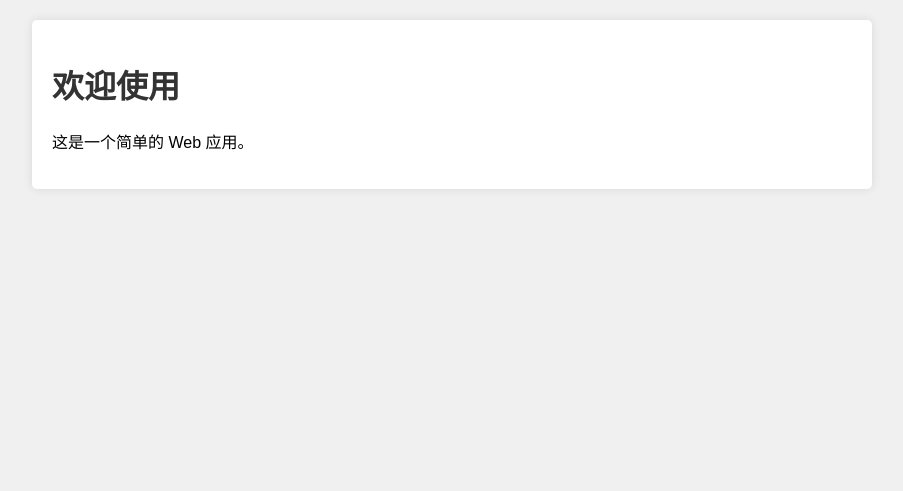
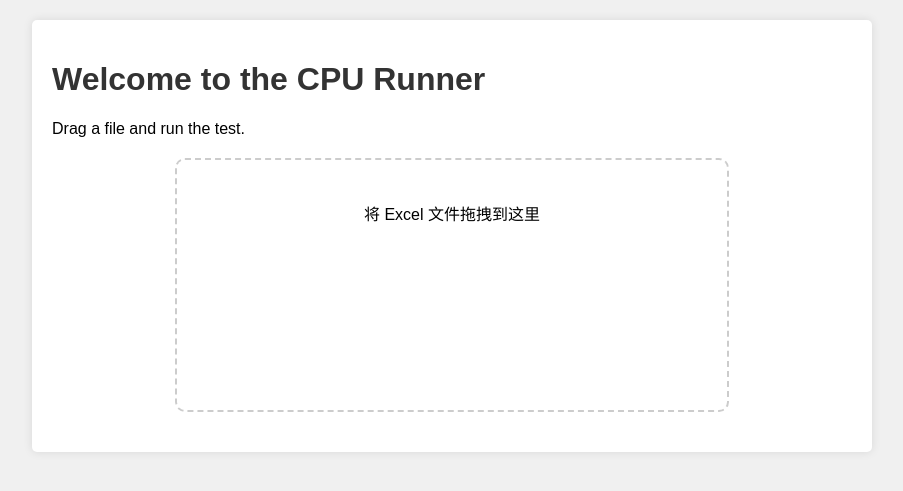
Before and after one commit to alvinMA16/CPUrunner, a Flask app: page / in a window 1280 px wide. Shown: the top 491 px of the page, without its empty margins (188-1091 px from the left). Run offline with Flask 3, Linux system fonts and the light colour scheme.

Commit message:
added feature to drag a file.

```diff
--- a/static/style.css
+++ b/static/style.css
@@ -17,3 +17,47 @@ body {
 h1 {
     color: #333;
 }
+
+.drop-zone {
+    width: 100%;
+    max-width: 500px;
+    height: 200px;
+    padding: 25px;
+    margin: 20px auto;
+    border: 2px dashed #ccc;
+    border-radius: 10px;
+    text-align: center;
+    cursor: pointer;
+}
+
+.drop-zone:hover {
+    background-color: #f8f8f8;
+    border-color: #999;
+}
+
+.file-info {
+    margin-top: 20px;
+    text-align: left;
+}
+
+.file-actions {
+    margin-top: 20px;
+}
+
+.file-actions button {
+    padding: 8px 20px;
+    margin: 0 10px;
+    border: none;
+    border-radius: 5px;
+    cursor: pointer;
+}
+
+#confirm-btn {
+    background-color: #4CAF50;
+    color: white;
+}
+
+#cancel-btn {
+    background-color: #f44336;
+    color: white;
+}
--- a/templates/index.html
+++ b/templates/index.html
@@ -8,8 +8,79 @@
 </head>
 <body>
     <div class="container">
-        <h1>欢迎使用</h1>
-        <p>这是一个简单的 Web 应用。</p>
+        <h1>Welcome to the CPU Runner</h1>
+        <p>Drag a file and run the test.</p>
+
+        <!-- 添加文件拖拽区域 -->
+        <div id="drop-zone" class="drop-zone">
+            <p>将 Excel 文件拖拽到这里</p>
+            <div id="file-info" class="file-info" style="display: none;">
+                <p>文件名：<span id="file-name"></span></p>
+                <p>文件大小：<span id="file-size"></span></p>
+                <p>修改时间：<span id="file-modified"></span></p>
+            </div>
+            <div id="file-actions" class="file-actions" style="display: none;">
+                <button id="confirm-btn">确认</button>
+                <button id="cancel-btn">取消</button>
+            </div>
+        </div>
     </div>
+
+    <!-- 添加 JavaScript -->
+    <script>
+        const dropZone = document.getElementById('drop-zone');
+        const fileInfo = document.getElementById('file-info');
+        const fileActions = document.getElementById('file-actions');
+
+        // 阻止默认拖拽行为
+        ['dragenter', 'dragover', 'dragleave', 'drop'].forEach(eventName => {
+            dropZone.addEventListener(eventName, preventDefaults, false);
+        });
+
+        function preventDefaults(e) {
+            e.preventDefault();
+            e.stopPropagation();
+        }
+
+        // 处理文件拖拽
+        dropZone.addEventListener('drop', handleDrop, false);
+
+        function handleDrop(e) {
+            const file = e.dataTransfer.files[0];
+            if (file && file.name.endsWith('.xlsx')) {
+                displayFileInfo(file);
+            } else {
+                alert('请上传 Excel 文件（.xlsx）');
+            }
+        }
+
+        function displayFileInfo(file) {
+            document.getElementById('file-name').textContent = file.name;
+            document.getElementById('file-size').textContent = formatFileSize(file.size);
+            document.getElementById('file-modified').textContent = new Date(file.lastModified).toLocaleString();
+
+            fileInfo.style.display = 'block';
+            fileActions.style.display = 'block';
+        }
+
+        function formatFileSize(bytes) {
+            if (bytes === 0) return '0 Bytes';
+            const k = 1024;
+            const sizes = ['Bytes', 'KB', 'MB', 'GB'];
+            const i = Math.floor(Math.log(bytes) / Math.log(k));
+            return parseFloat((bytes / Math.pow(k, i)).toFixed(2)) + ' ' + sizes[i];
+        }
+
+        // 处理按钮点击
+        document.getElementById('confirm-btn').addEventListener('click', () => {
+            // 在这里添加确认处理逻辑
+            console.log('确认上传');
+        });
+
+        document.getElementById('cancel-btn').addEventListener('click', () => {
+            fileInfo.style.display = 'none';
+            fileActions.style.display = 'none';
+        });
+    </script>
 </body>
 </html>
```
